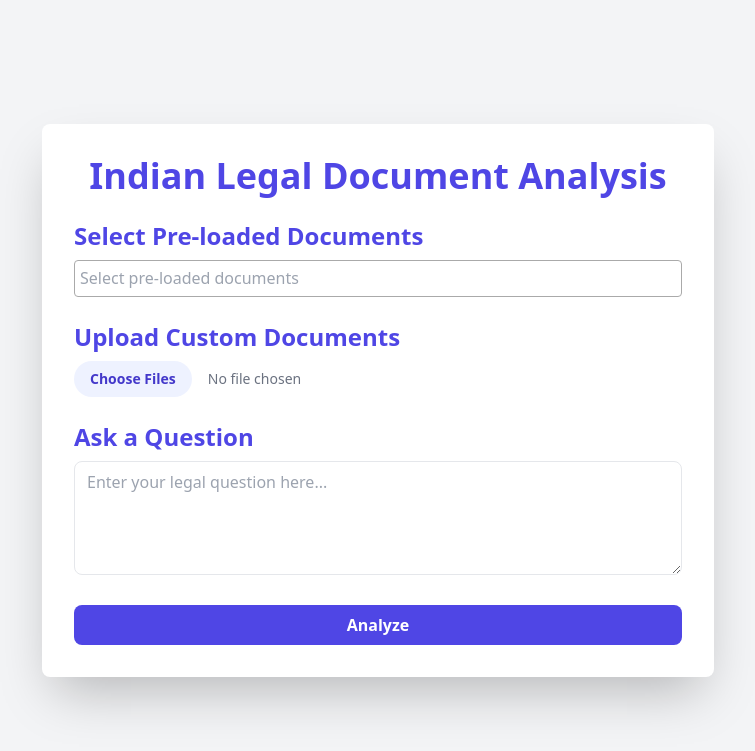
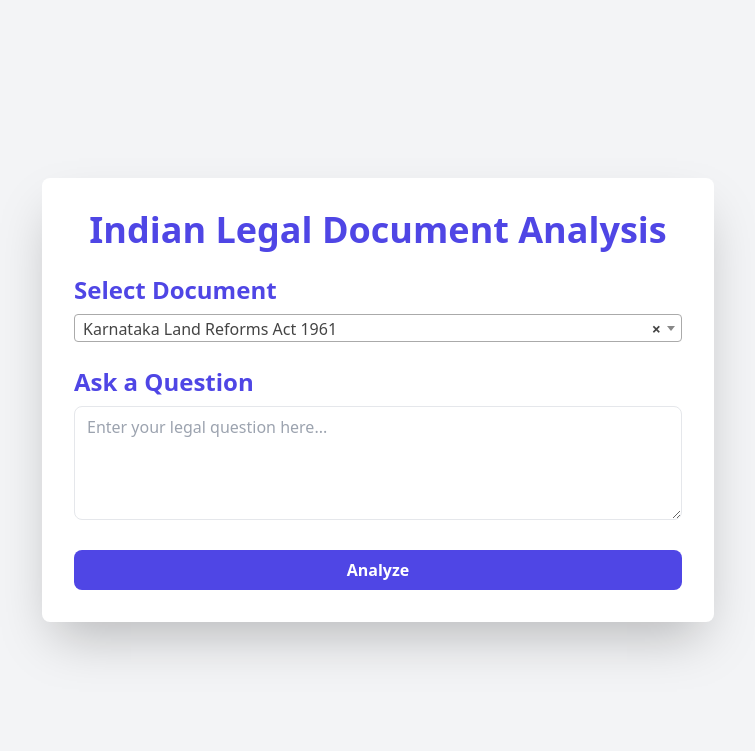
Before and after one commit to aaryanshetty23/RAGmodel-for-AnalyzingPropertyDisputeCases, a Python web app: template templates/front_end.html in a window 1280 px wide. Shown: the top 751 px of the page, without its empty margins (262-1017 px from the left). Run offline with Jinja, Linux system fonts and the light colour scheme; the template is opened without the code that fills it, so the values that code supplies are empty; some libraries are stand-ins or nearby versions.

Commit message:
Updated frontend

```diff
--- a/templates/front_end.html
+++ b/templates/front_end.html
@@ -14,26 +14,14 @@
         <h1 class="text-4xl font-bold mb-6 text-center text-indigo-600">Indian Legal Document Analysis</h1>
 
         <div class="mb-6">
-            <h2 class="text-2xl font-semibold mb-2 text-indigo-600">Select Pre-loaded Documents</h2>
-            <select id="preloaded-docs" class="w-full" multiple="multiple">
-                <option value="transfer-of-property-act">Transfer of Property Act</option>
-                <option value="succession-act">Succession Act</option>
-                <option value="indian-contract-act">Indian Contract Act</option>
-                <option value="specific-relief-act">Specific Relief Act</option>
-                <option value="registration-act">Registration Act</option>
-                <!-- Add more pre-loaded documents as needed -->
+            <h2 class="text-2xl font-semibold mb-2 text-indigo-600">Select Document</h2>
+            <select id="preloaded-docs" class="w-full">
+                <option value="Karnataka_Land_Reforms_Act_1961">Karnataka Land Reforms Act 1961</option>
+                <option value="Real_Estate_Regulation_And_Development_Act_2016">Real Estate Regulation and Development Act 2016</option>
+                <option value="The_Indian_Contract_Act_1872">The Indian Contract Act 1872</option>
+                <option value="The_Right_To_Fair_Compensation_And_Transparency_In_Land_Acquisition_Rehabilitation_and_Resettlement_Act_2013">The Right to Fair Compensation and Transparency in Land Acquisition, Rehabilitation and Resettlement Act 2013</option>
+                <option value="trp_act">Transfer of Property Act</option>
             </select>
-        </div>
-
-        <div class="mb-6">
-            <h2 class="text-2xl font-semibold mb-2 text-indigo-600">Upload Custom Documents</h2>
-            <input type="file" accept=".pdf" multiple class="block w-full text-sm text-gray-500
-                file:mr-4 file:py-2 file:px-4
-                file:rounded-full file:border-0
-                file:text-sm file:font-semibold
-                file:bg-indigo-50 file:text-indigo-700
-                hover:file:bg-indigo-100
-            "/>
         </div>
 
         <div class="mb-6">
@@ -46,27 +34,41 @@
         <div id="result" class="mt-8 hidden">
             <h2 class="text-2xl font-bold mb-4 text-indigo-600">Legal Analysis</h2>
             <div id="analysis" class="bg-gray-100 p-4 rounded-md shadow"></div>
-
             <h3 class="text-xl font-bold mt-6 mb-2 text-indigo-600">Relevant Legal Documents</h3>
             <ul id="relevant-docs" class="list-disc pl-5"></ul>
         </div>
     </div>
 
     <script>
-        $(document).ready(function() {
-            $('#preloaded-docs').select2({
-                placeholder: "Select pre-loaded documents",
-                allowClear: true
+    $(document).ready(function() {
+        $('#preloaded-docs').select2({
+            placeholder: "Select a document",
+            allowClear: true
+        });
+
+        $('#analyze').on('click', function() {
+            const question = $('#question').val();
+            const namespace = $('#preloaded-docs').val();
+            $.ajax({
+                url: 'http://localhost:5000/analyze',
+                method: 'POST',
+                contentType: 'application/json',
+                data: JSON.stringify({ question: question, namespace: namespace }),
+                success: function(response) {
+                    $('#result').removeClass('hidden');
+                    $('#analysis').text(response.answer);
+                    let docsHtml = "";
+                    response.sources.forEach(function(doc) {
+                        docsHtml += "<li>" + doc + "</li>";
+                    });
+                    $('#relevant-docs').html(docsHtml);
+                },
+                error: function() {
+                    alert('Error processing your request');
+                }
             });
         });
-
-        document.getElementById('analyze').addEventListener('click', function() {
-            // Here you would typically send the selected documents and question to your backend
-            // For demonstration, we'll just show the result div
-            document.getElementById('result').classList.remove('hidden');
-            document.getElementById('analysis').textContent = "Your analysis will appear here.";
-            document.getElementById('relevant-docs').innerHTML = "<li>Relevant document 1</li><li>Relevant document 2</li>";
-        });
+    });
     </script>
 </body>
 </html>
```
